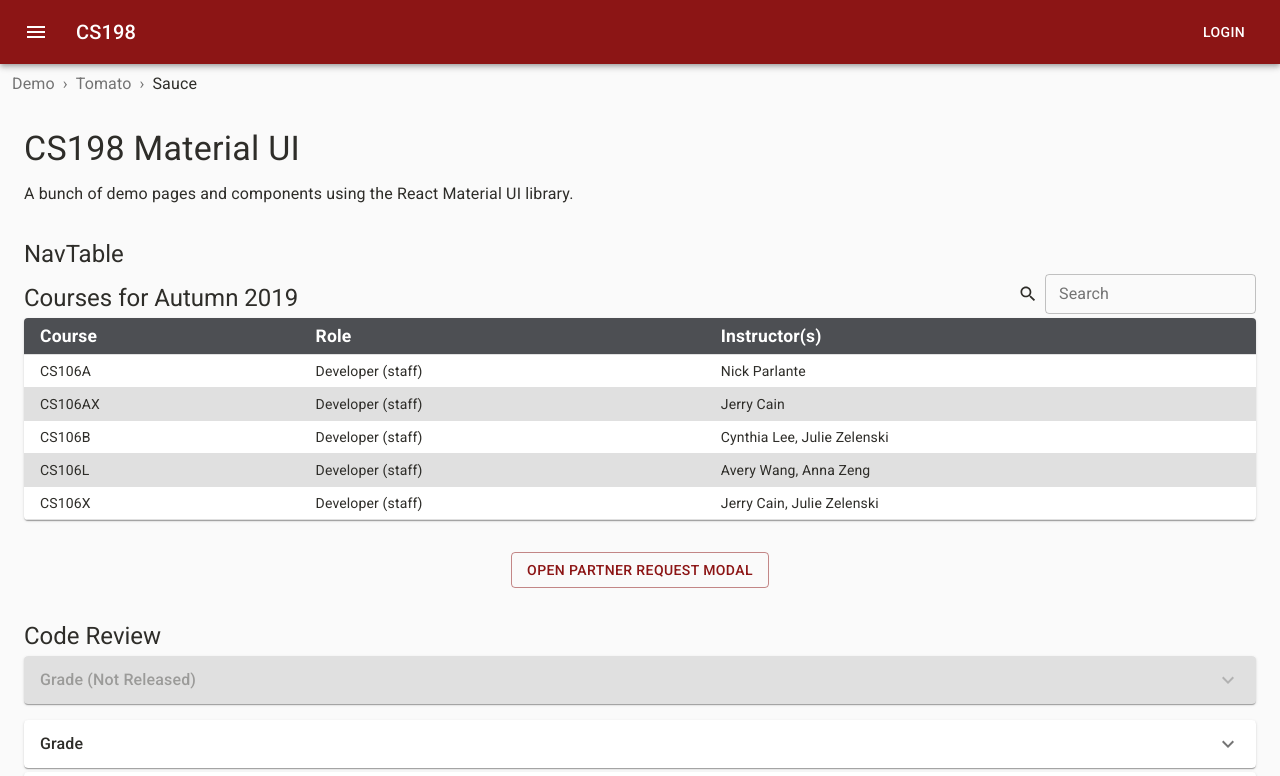
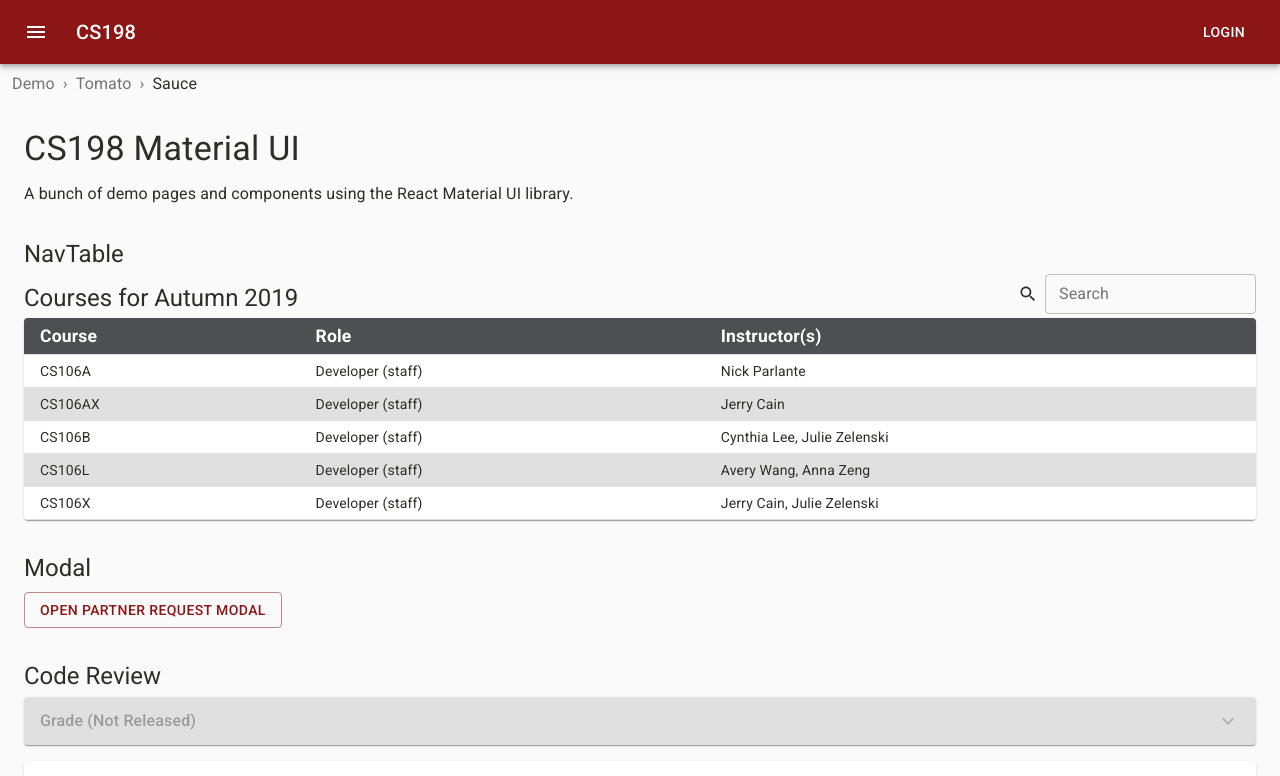
Before and after one commit to knazir/cs198-material-ui, a React (Create React App) app: page / in a window 1280 px wide. Shown: the top 776 px of the page. Built offline with nearby package versions, Linux system fonts and the light colour scheme.

Commit message:
Add title to modal demo

```diff
--- a/src/demo/ModalTest.js
+++ b/src/demo/ModalTest.js
@@ -5,6 +5,7 @@ import { green } from '@material-ui/core/colors';
 import clsx from 'clsx';
 import AssignmentIcon from '@material-ui/icons/Assignment';
 import Button from '@material-ui/core/Button';
+import Container from '@material-ui/core/Container';
 import Dialog from '@material-ui/core/Dialog';
 import DialogActions from '@material-ui/core/DialogActions';
 import DialogContent from '@material-ui/core/DialogContent';
@@ -13,20 +14,21 @@ import Divider from '@material-ui/core/Divider';
 import CheckCircleIcon from '@material-ui/icons/CheckCircle';
 import CloseIcon from '@material-ui/icons/Close';
 import ErrorIcon from '@material-ui/icons/Error';
+import NativeSelect from '@material-ui/core/NativeSelect';
 import SendIcon from '@material-ui/icons/Send';
 import IconButton from '@material-ui/core/IconButton';
 import ScheduleIcon from '@material-ui/icons/Schedule';
 import Snackbar from '@material-ui/core/Snackbar';
 import SnackbarContent from '@material-ui/core/SnackbarContent';
 import Tooltip from '@material-ui/core/Tooltip';
-import NativeSelect from '@material-ui/core/NativeSelect';
+import Typography from '@material-ui/core/Typography';
 
 const useStyles = makeStyles(theme => ({
   root: {
-    display: 'flex',
-    justifyContent: 'center',
-    width: '100%',
     marginTop: theme.spacing(4)
+  },
+  header: {
+    marginBottom: theme.spacing(1),
   },
   success: {
     backgroundColor: green[600],
@@ -139,10 +141,10 @@ export default function ModalTest() {
 
   // max width
   const handleMaxWidthChange = e => setState({ modalOpen: true, maxWidth: e.target.value });
-  console.log(state);
 
   return (
-    <div className={classes.root}>
+    <Container className={classes.root} maxWidth="lg">
+      <Typography className={classes.header} variant="h5" component="h2">Modal</Typography>
       <Button variant="outlined" color="primary" onClick={handleModalOpen}>
         Open Partner Request Modal
       </Button>
@@ -150,7 +152,7 @@ export default function ModalTest() {
               maxWidth={state.maxWidth} aria-labelledby="alert-dialog-title"
               aria-describedby="alert-dialog-description">
         <DialogTitle id="alert-dialog-title">Partner Request</DialogTitle>
-        <DialogContent className={classes.modalContent} tabIndex={-1}>
+        <DialogContent className={classes.modalContent}>
           <div className={classes.fieldLine}>
             <div className={classes.widthLabel}>Modal Size:</div>
             <NativeSelect value={state.maxWidth} onChange={handleMaxWidthChange}
@@ -214,6 +216,6 @@ export default function ModalTest() {
         <MySnackbarContentWrapper onClose={handleSnackbarClose} variant="error"
                                   message="Partner request rejected."/>
       </Snackbar>
-    </div>
+    </Container>
   );
 }
```
